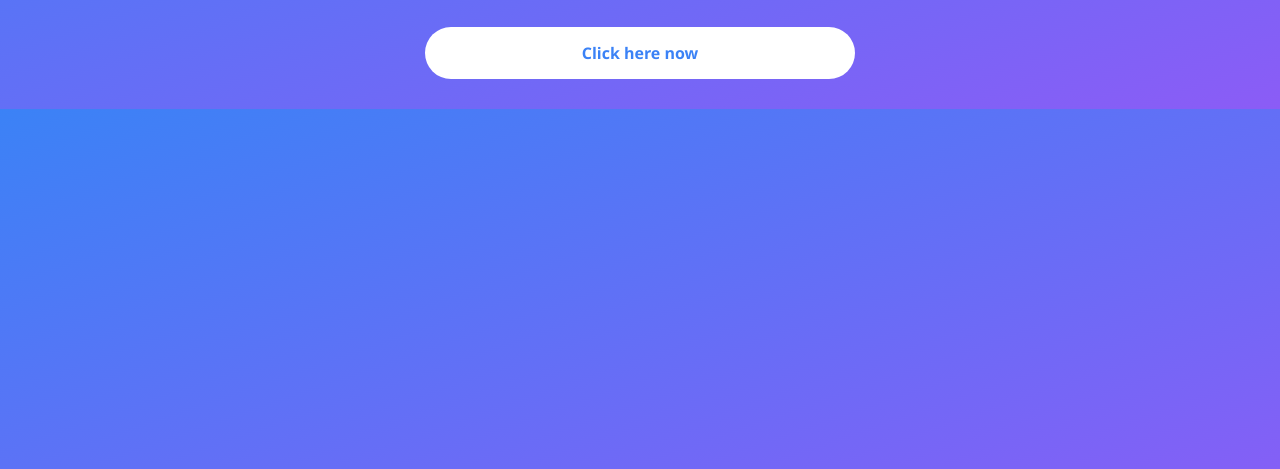
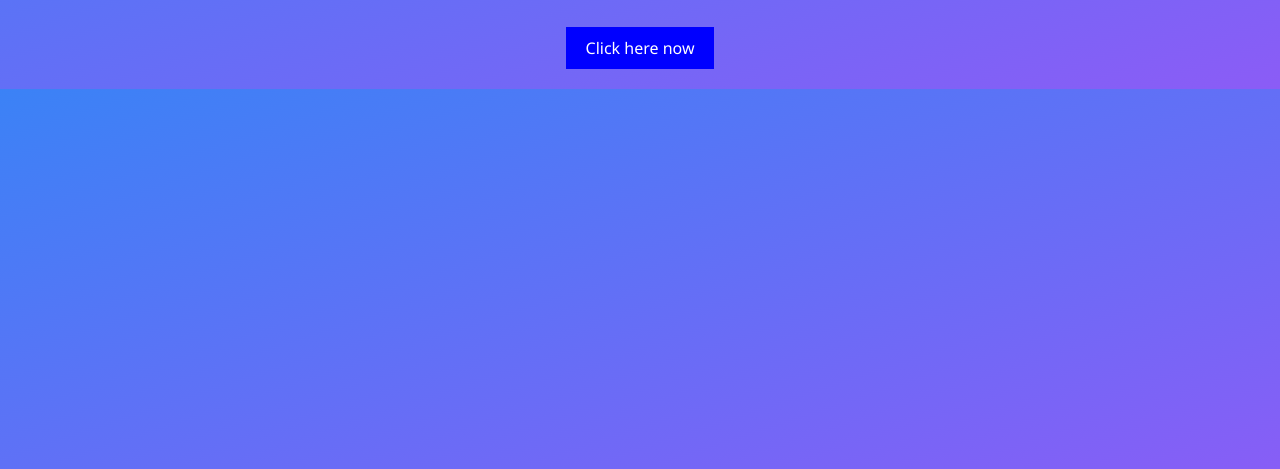
Before and after one commit to dealhub-tech/dealhub, a plain HTML site: page index.html in a window 1280 px wide. Shown: the part 331-800 px from the top of the page. Drawn offline with Linux system fonts and the light colour scheme.

Commit message:
Update index.html

```diff
--- a/index.html
+++ b/index.html
@@ -33,19 +33,14 @@
             font-size: 1.1em;
             margin-bottom: 30px;
         }
-        .link-button {
-            display: block;
-            background-color: white;
-            color: #3b82f6;
-            text-decoration: none;
-            padding: 15px;
-            margin: 10px auto;
-            width: 80%;
-            border-radius: 30px;
-            font-weight: bold;
-            transition: background-color 0.3s, color 0.3s;
-        }
-        .link-button:hover {
+       .link-button {
+  color: white; /* or any visible color */
+  background-color: blue;
+  padding: 10px 20px;
+  text-decoration: none;
+  display: inline-block;
+}
+.link-button:hover {
             background-color: #3b82f6;
             color: white;
         }
```
